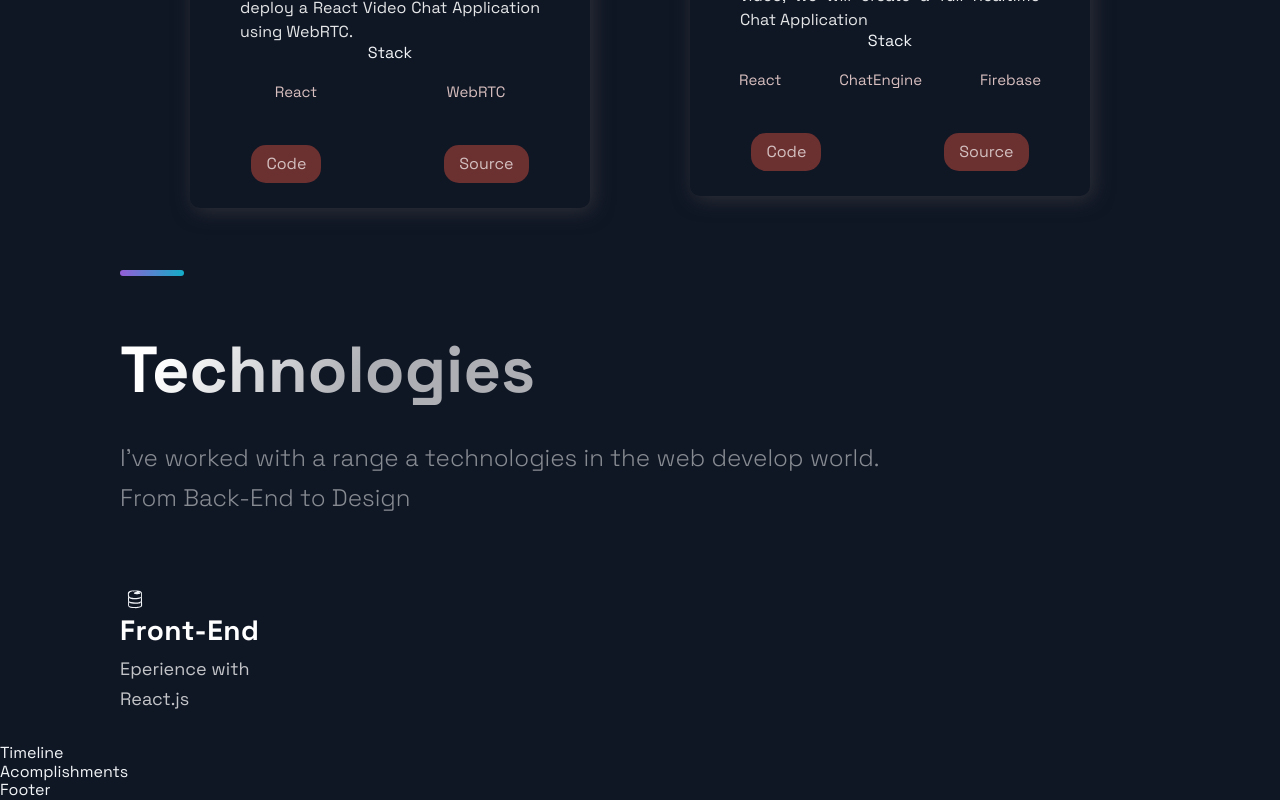
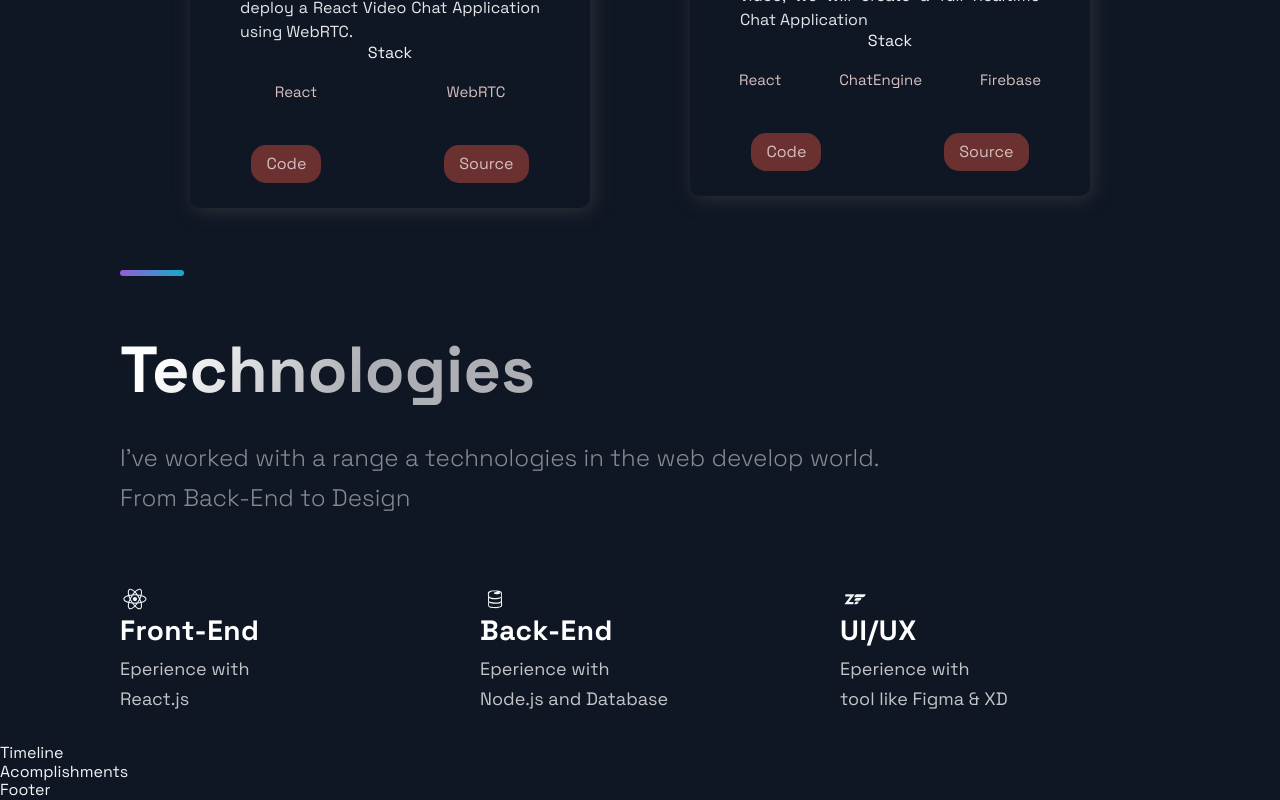
Before and after one commit to Muhammad-usman92/FYP-wahab, a Next.js app: page / in a window 1280 px wide. Shown: the part 1964-2764 px from the top of the page. Built offline with nearby package versions, Linux system fonts and the light colour scheme.

Commit message:
technologies section done

```diff
--- a/src/components/Technologies/Technologies.js
+++ b/src/components/Technologies/Technologies.js
@@ -1,5 +1,5 @@
 import React from "react";
-import { DiFirebase, DiReact, DiZend } from "react-icons/di";
+import { DiAndroid, DiFirebase, DiReact, DiZend } from "react-icons/di";
 import {
   Section,
   SectionDivider,
@@ -24,11 +24,29 @@ const Technologies = () => (
     </SectionText>
     <List>
       <ListItem>
-        <DiFirebase size="3rem" />
+        <DiReact size="3rem" />
         <ListContainer>
           <ListTitle>Front-End</ListTitle>
           <ListParagraph>
             Eperience with <br /> React.js
+          </ListParagraph>
+        </ListContainer>
+      </ListItem>
+      <ListItem>
+        <DiFirebase size="3rem" />
+        <ListContainer>
+          <ListTitle>Back-End</ListTitle>
+          <ListParagraph>
+            Eperience with <br /> Node.js and Database
+          </ListParagraph>
+        </ListContainer>
+      </ListItem>
+      <ListItem>
+        <DiZend size="3rem" />
+        <ListContainer>
+          <ListTitle>UI/UX</ListTitle>
+          <ListParagraph>
+            Eperience with <br /> tool like Figma & XD
           </ListParagraph>
         </ListContainer>
       </ListItem>
```
